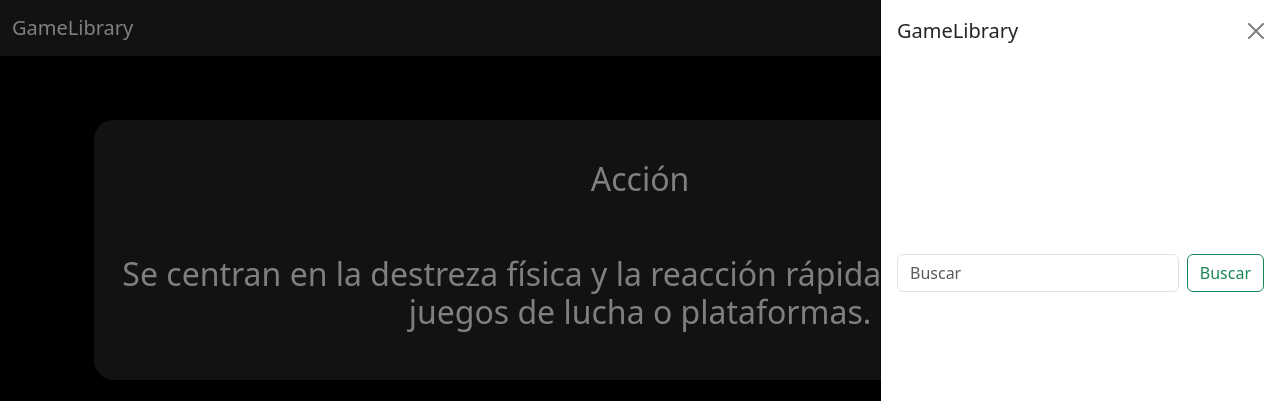
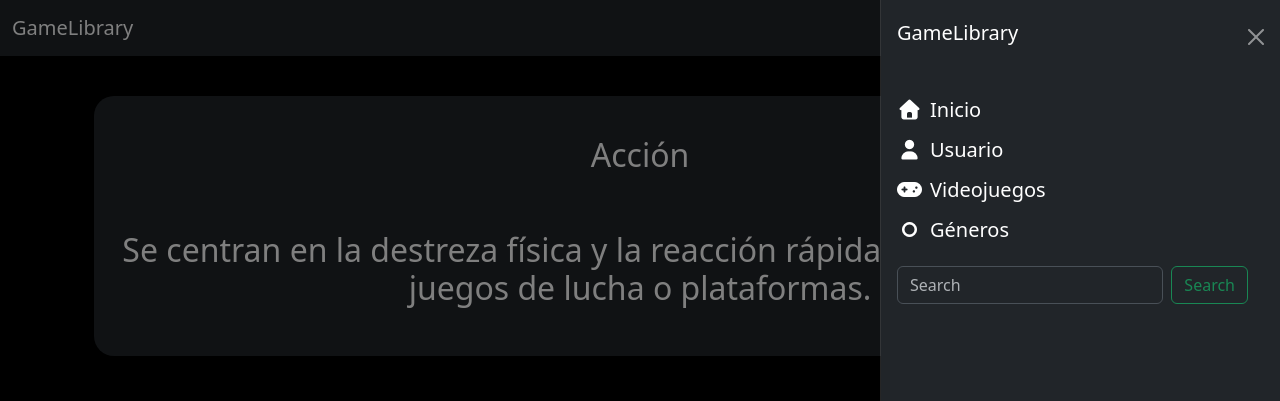
Before and after one commit to Mapakitus/gestor-videojuegos, a FastAPI app: page /genres/1 in a window 1280 px wide, after a click that opens the changed part. Shown: the top 401 px of the page. Run offline with FastAPI, Linux system fonts and the light colour scheme; some libraries are stand-ins or nearby versions.

Commit message:
fix bug menu lateral

```diff
--- a/app/templates/base.html
+++ b/app/templates/base.html
@@ -1,55 +1,49 @@
-<!-- app/templates/base.html -->
 <!DOCTYPE html>
 <html lang="es">
 <head>
     <meta charset="UTF-8">
     <meta name="viewport" content="width=device-width, initial-scale=1.0">
+    <title>{% block title %}GameLibrary{% endblock %}</title>
 
-    <!-- Bootstrap CSS -->
     <link href="https://cdn.jsdelivr.net/npm/bootstrap@5.3.8/dist/css/bootstrap.min.css" rel="stylesheet">
-    <!-- Font Awesome -->
-    <link rel="stylesheet" href="https://cdnjs.cloudflare.com/ajax/libs/font-awesome/7.0.1/css/all.min.css" />
-    <!-- CSS propio -->
+    <link rel="stylesheet" href="https://cdnjs.cloudflare.com/ajax/libs/font-awesome/7.0.1/css/all.min.css">
     <link rel="stylesheet" href="/static/css/estilos.css">
-
-    <title>{% block title %}GameLibrary{% endblock %}</title>
 </head>
 <body class="bg-black text-white">
 
     <!-- NAVBAR -->
     <nav class="navbar navbar-dark bg-dark fixed-top">
         <div class="container-fluid">
-            <a class="navbar-brand" href="/">GameLibrary</a>
-            <button class="navbar-toggler" type="button" data-bs-toggle="offcanvas" data-bs-target="#offcanvasNavbar">
+            <a class="navbar-brand" href="#">GameLibrary</a>
+            <button class="navbar-toggler" type="button" data-bs-toggle="offcanvas" data-bs-target="#offcanvasNavbar" aria-controls="offcanvasNavbar" aria-label="Toggle navigation">
                 <span class="navbar-toggler-icon"></span>
             </button>
-            <div class="offcanvas offcanvas-end" id="offcanvasNavbar">
+            <div class="offcanvas offcanvas-end" tabindex="-1" id="offcanvasNavbar" aria-labelledby="offcanvasNavbarLabel" data-bs-theme="dark">
                 <div class="offcanvas-header">
-                    <h5 class="offcanvas-title">GameLibrary</h5>
-                    <button type="button" class="btn-close" data-bs-dismiss="offcanvas"></button>
+                    <h5 class="navbar-brand" id="offcanvasNavbarLabel">GameLibrary</h5>
+                    <button type="button" class="btn-close" data-bs-dismiss="offcanvas" aria-label="Close"></button>
                 </div>
-                <div class="offcanvas-body">
+                <div class="offcanvas-body navbar-brand bg-dark">
                     <ul class="navbar-nav justify-content-end flex-grow-1 pe-3">
-                        <li class="nav-item"><a class="nav-link" href="/"><i class="fa-solid fa-house me-2"></i>Inicio</a></li>
-                        <li class="nav-item"><a class="nav-link" href="/users"><i class="fa-solid fa-user me-2"></i>Usuarios</a></li>
-                        <li class="nav-item"><a class="nav-link" href="/videogames"><i class="fa-solid fa-gamepad me-2"></i>Videojuegos</a></li>
-                        <li class="nav-item"><a class="nav-link" href="/genres"><i class="fa-solid fa-genderless me-2"></i>Géneros</a></li>
+                        <li class="nav-item"><a class="nav-link active navbar-brand" aria-current="page" href="/"><i class="fa-solid fa-house me-2"></i>Inicio</a></li>
+                        <li class="nav-item"><a class="nav-link navbar-brand" href="#"><i class="fa-solid fa-user me-2"></i>Usuario</a></li>
+                        <li class="nav-item"><a class="nav-link navbar-brand" href="#"><i class="fa-solid fa-gamepad me-2"></i>Videojuegos</a></li>
+                        <li class="nav-item"><a class="nav-link navbar-brand" href="/genres"><i class="fa-solid fa-genderless me-2"></i>Géneros</a></li>
                     </ul>
                     <form class="d-flex mt-3" role="search">
-                        <input class="form-control me-2" type="search" placeholder="Buscar">
-                        <button class="btn btn-outline-success" type="submit">Buscar</button>
+                        <input class="form-control me-2" type="search" placeholder="Search" aria-label="Search">
+                        <button class="btn btn-outline-success" type="submit">Search</button>
                     </form>
                 </div>
             </div>
         </div>
     </nav>
 
-    <!-- CONTENIDO -->
-    <div class="container mt-5 pt-4">
-        {% block content %}{% endblock %}
+    <div class="container pt-5">
+        {% block content %}
+        {% endblock %}
     </div>
 
-    <!-- Bootstrap JS -->
     <script src="https://cdn.jsdelivr.net/npm/bootstrap@5.3.8/dist/js/bootstrap.bundle.min.js"></script>
 </body>
 </html>
```
Also changed, not shown: app/templates/home.html (+15 -3 lines).
